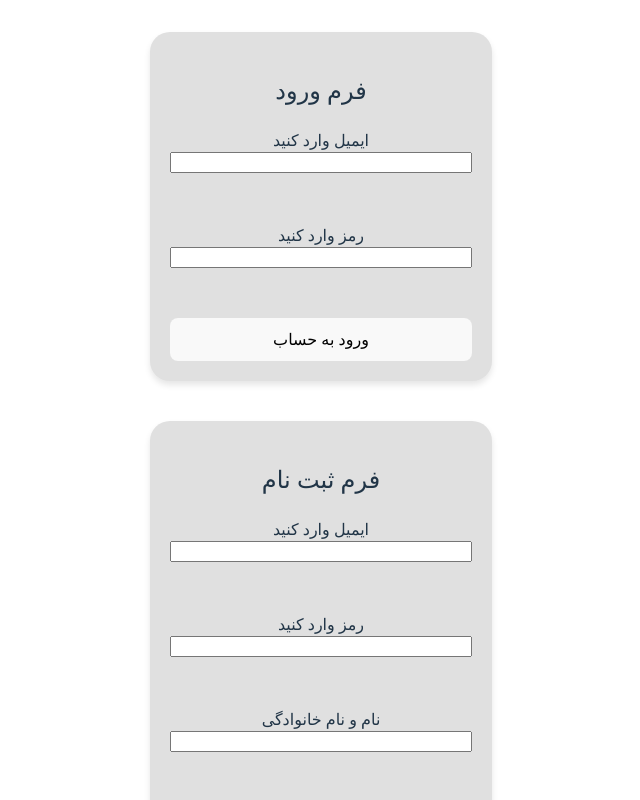
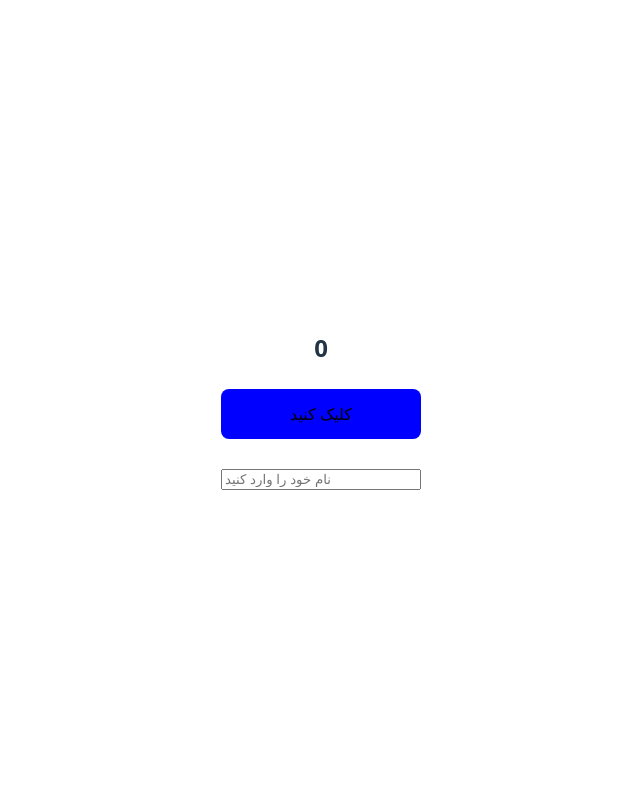
Before and after one commit to kamyarrazi14999/react-js, a React (Vite) app in the folder kamyarrazi/: page / in a window 1280 px wide. Shown: the top 800 px of the page, without its empty margins (319-959 px from the left). Built offline with nearby package versions, Linux system fonts and the light colour scheme.

Commit message:
Refactor App component by removing unused Form and Input components, and updating button functionality

```diff
--- a/kamyarrazi/src/App.css
+++ b/kamyarrazi/src/App.css
@@ -10,3 +10,10 @@
   flex-direction: column;
   gap: 30px;
 }
+
+button{
+  width:200px ;
+  height: 50px;
+  background-color:  blue;
+  color: #000;;
+}
--- a/kamyarrazi/src/App.jsx
+++ b/kamyarrazi/src/App.jsx
@@ -1,21 +1,26 @@
+import { useState } from "react";
 import "./App.css";
-import { Form } from "./components/form/Form";
-import { Input } from "./components/form/Input";
+
 
 function App() {
+  const [count, setCount] = useState(0);
+  const [textinput, setTextInput] = useState('');
+  const hendleClick = () => {
+    setCount(count + 1);
+
+  }
+
+  const hendelchang = (event)=> {
+    setTextInput(event.target.value);
+  }
   return (
     <>
-      <Form title="فرم ورود" btn_text={"ورود به حساب"}>
-        <Input type={"email"} label_text={"ایمیل وارد کنید"} />
-        <Input type={"password"} label_text={"رمز وارد کنید"} />
-      </Form>
-
-      <Form title="فرم ثبت نام" btn_text={"ثبت نام"}>
-        <Input type={"email"} label_text={"ایمیل وارد کنید"} />
-        <Input type={"password"} label_text={"رمز وارد کنید"} />
-        <Input type={"text"} label_text={'نام و نام خانوادگی'} />
-        <p> برای ثبت نام داشتن حداقل 18 سال الزامیست</p>
-      </Form>
+      <h2>{count}</h2>
+      <h5> {textinput} </h5>
+      <div className="parent">
+        <button onClick={hendleClick}> کلیک کنید </button>
+        <input onChange={hendelchang}  placeholder="نام خود را وارد کنید" type="text" />
+        </div>
     </>
   );
 }
```
